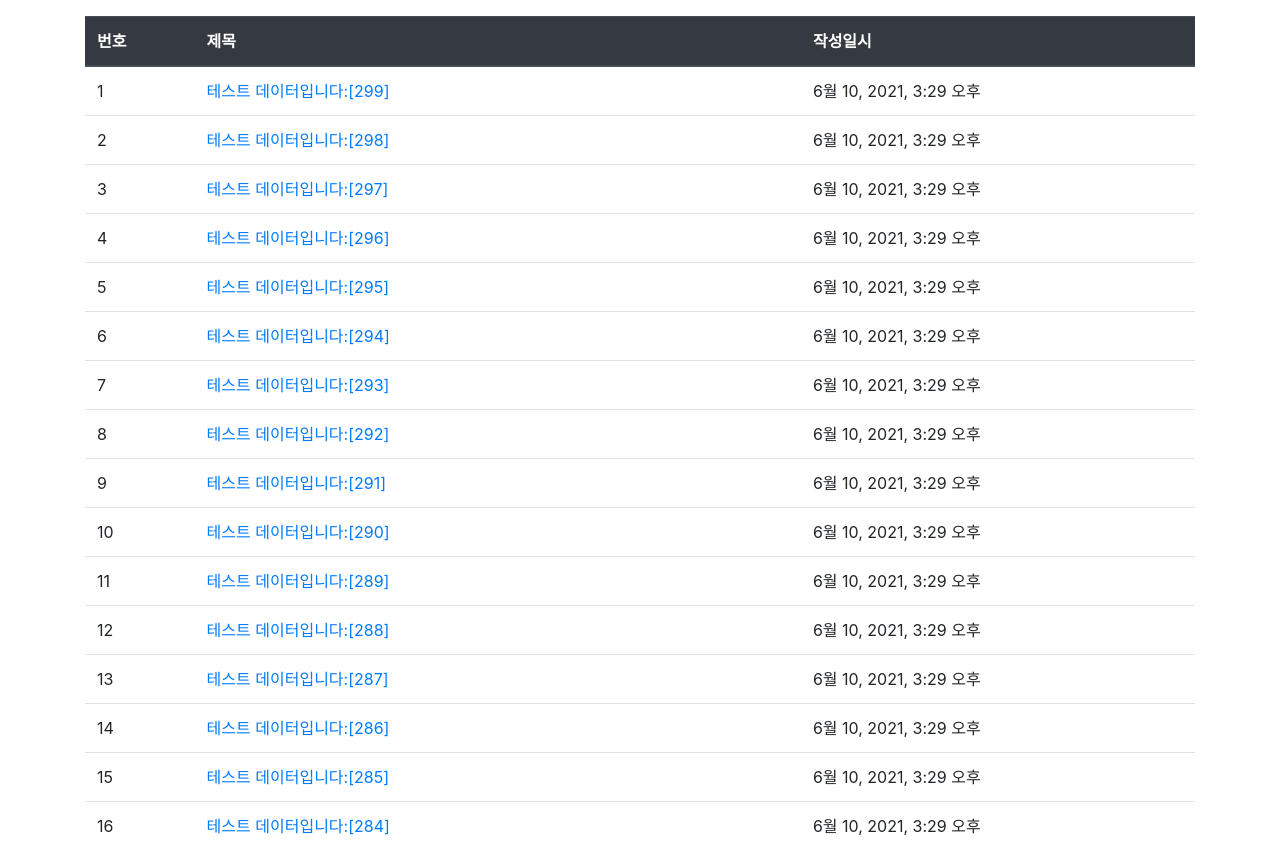
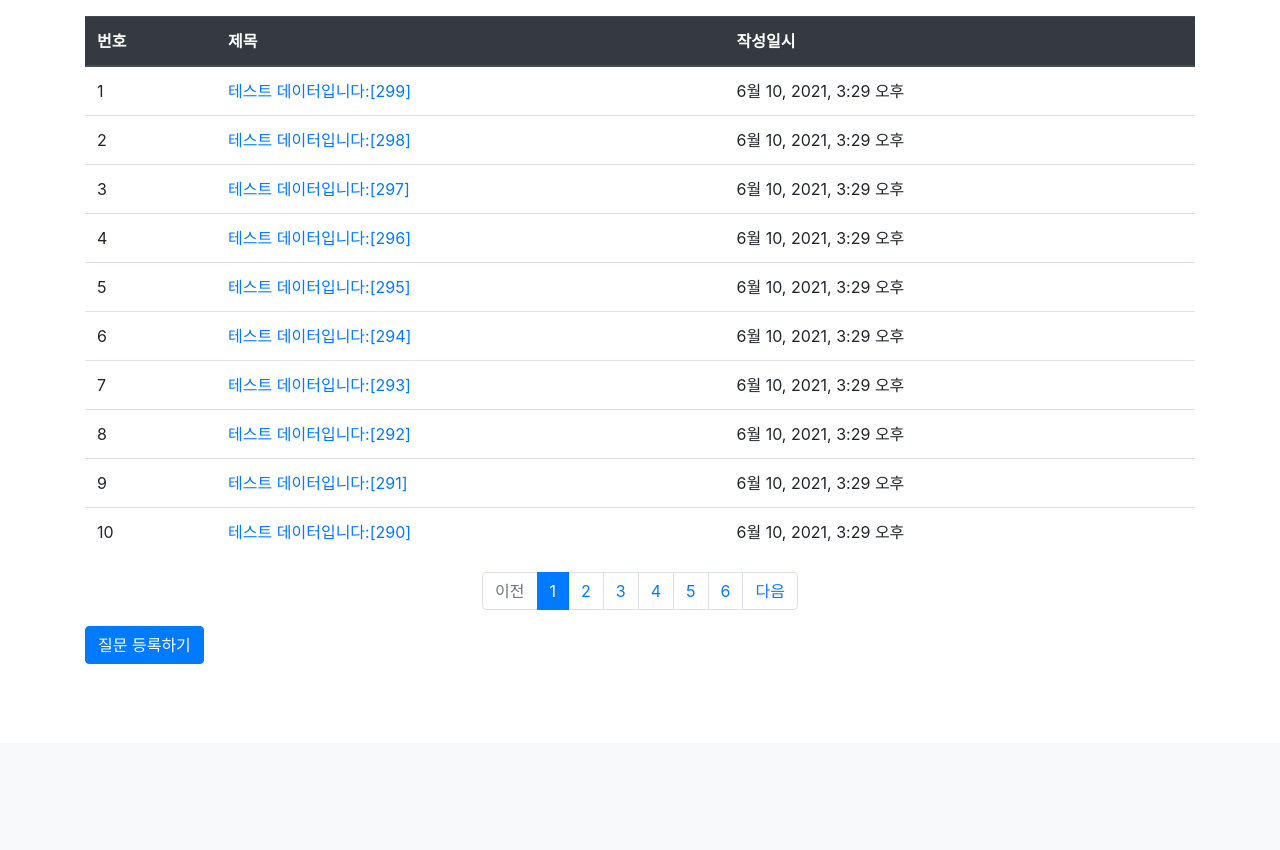
Before and after one commit to pivipopi/Jamp_to_django, a Django app: page /pybo/ in a window 1280 px wide. Shown: the part 57-907 px from the top of the page. After the commit the page ends 721 px from the top, so only its background shows below. Run offline with Django 3.2, Linux system fonts and the light colour scheme; data comes from the database, SQL or seed files in the repository; both versions use the stored data as it was after the commit; some libraries are stand-ins or nearby versions.

Commit message:
게시판 페이징 기능 추가

```diff
--- a/pybo/views.py
+++ b/pybo/views.py
@@ -2,13 +2,23 @@
 from .models import Question
 from django.utils import timezone
 from .forms import QuestionForm, AnswerForm
+from django.core.paginator import Paginator
 
 def index(request):
     """
     pybo 목록 출력
     """
+    # 입력 파라미터
+    page = request.GET.get('page', '1')  # 페이지
+
+    # 조회
     question_list = Question.objects.order_by('-create_date')
-    context = {'question_list': question_list}
+
+    # 페이징처리
+    paginator = Paginator(question_list, 10)  # 페이지당 10개씩 보여주기
+    page_obj = paginator.get_page(page)
+
+    context = {'question_list': page_obj}
     return render(request, 'pybo/question_list.html', context)
 
 def detail(request, question_id):
--- a/templates/base.html
+++ b/templates/base.html
@@ -12,9 +12,9 @@
     <title>Hello, pybo!</title>
 </head>
 <body>
-<!-- ------------------------------- [edit] -------------------------------- -->
+
 {% include "navbar.html" %}
-<!-- ----------------------------------------------------------------------- -->
+
 <!-- 기본 템플릿 안에 삽입될 내용 Start -->
 {% block content %}
 {% endblock %}
@@ -23,5 +23,6 @@
 <script src="{% static 'jquery-3.4.1.min.js' %}"></script>
 <!-- Bootstrap JS -->
 <script src="{% static 'bootstrap.min.js' %}"></script>
+
 </body>
 </html>
--- a/templates/pybo/question_list.html
+++ b/templates/pybo/question_list.html
@@ -28,6 +28,45 @@
         {% endif %}
         </tbody>
     </table>
+    <!-- 페이징처리 시작 -->
+    <ul class="pagination justify-content-center">
+        <!-- 이전페이지 -->
+        {% if question_list.has_previous %}
+        <li class="page-item">
+            <a class="page-link" href="?page={{ question_list.previous_page_number }}">이전</a>
+        </li>
+        {% else %}
+        <li class="page-item disabled">
+            <a class="page-link" tabindex="-1" aria-disabled="true" href="#">이전</a>
+        </li>
+        {% endif %}
+        <!-- 페이지리스트 -->
+        {% for page_number in question_list.paginator.page_range %}
+        {% if page_number >= question_list.number|add:-5 and page_number <= question_list.number|add:5 %}
+            {% if page_number == question_list.number %}
+            <li class="page-item active" aria-current="page">
+                <a class="page-link" href="?page={{ page_number }}">{{ page_number }}</a>
+            </li>
+            {% else %}
+            <li class="page-item">
+                <a class="page-link" href="?page={{ page_number }}">{{ page_number }}</a>
+            </li>
+            {% endif %}
+        {% endif %}
+        {% endfor %}
+        <!-- 다음페이지 -->
+        {% if question_list.has_next %}
+        <li class="page-item">
+            <a class="page-link" href="?page={{ question_list.next_page_number }}">다음</a>
+        </li>
+        {% else %}
+        <li class="page-item disabled">
+            <a class="page-link" tabindex="-1" aria-disabled="true" href="#">다음</a>
+        </li>
+        {% endif %}
+
+    </ul>
+    <!-- 페이징처리 끝 -->
     <a href="{% url 'pybo:question_create' %}" class="btn btn-primary">
         질문 등록하기
     </a>
```
Also changed, not shown: db.sqlite3.
